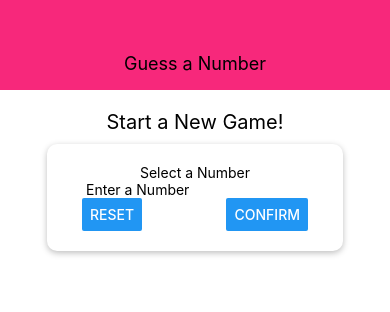
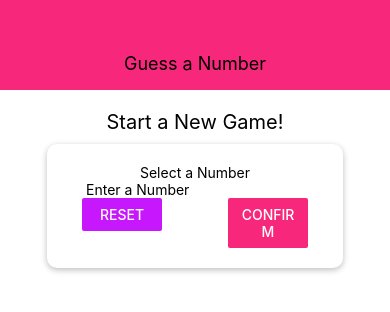
Before and after one commit to Abhi97shek/GuessNumber-ReactNative, a React Native app: screen / in a window 390 px wide. Shown: the top 312 px of the page. Built offline with nearby package versions, Linux system fonts and the light colour scheme.

Commit message:
Color Constants Added

```diff
--- a/components/Header.js
+++ b/components/Header.js
@@ -1,6 +1,7 @@
 import React from "react";
 import {View,Text,StyleSheet} from "react-native";
 
+import color from "../constants/color";
 
 const Header = (props)=>{
 
@@ -17,7 +18,7 @@ const style = StyleSheet.create({
         width:'100%',
         height:90,
         paddingTop:36,
-        backgroundColor:'#f7287b',
+        backgroundColor:color.primary,
         alignItems:'center',
         justifyContent:'center'
     },
--- /dev/null
+++ b/constants/color.js
@@ -0,0 +1,6 @@
+export default {
+
+    primary:'#f7287b',
+    accent : "#c717fc"
+
+};
--- a/screens/StartGameScreen.js
+++ b/screens/StartGameScreen.js
@@ -1,7 +1,7 @@
 import React from "react";
 import {View,StyleSheet,Text,TextInput,Button} from "react-native";
 import Card from "../components/Card";
-
+import color from "../constants/color";
 const StartGameScreen = (props)=>{
 
     return (
@@ -11,8 +11,8 @@ const StartGameScreen = (props)=>{
                     <Text>Select a Number</Text>
                     <TextInput placeholder="Enter a Number"/>
                     <View style={style.buttons}>
-                        <Button title="Reset" onPress={()=>{}}/>
-                        <Button title="Confirm" onPress={()=>{}}/>
+                        <View style={style.button}><Button title="Reset" onPress={()=>{}} color={color.accent}/></View>
+                        <View style={style.button}><Button title="Confirm" onPress={()=>{}} color={color.primary}/></View>
                     </View>
                 </Card>
         </View>
@@ -40,6 +40,9 @@ const style = StyleSheet.create({
             width:300,
             maxWidth:'80%',
             alignItems:'center'
+    },
+    button:{
+        width:80
     }
 });
 
```
